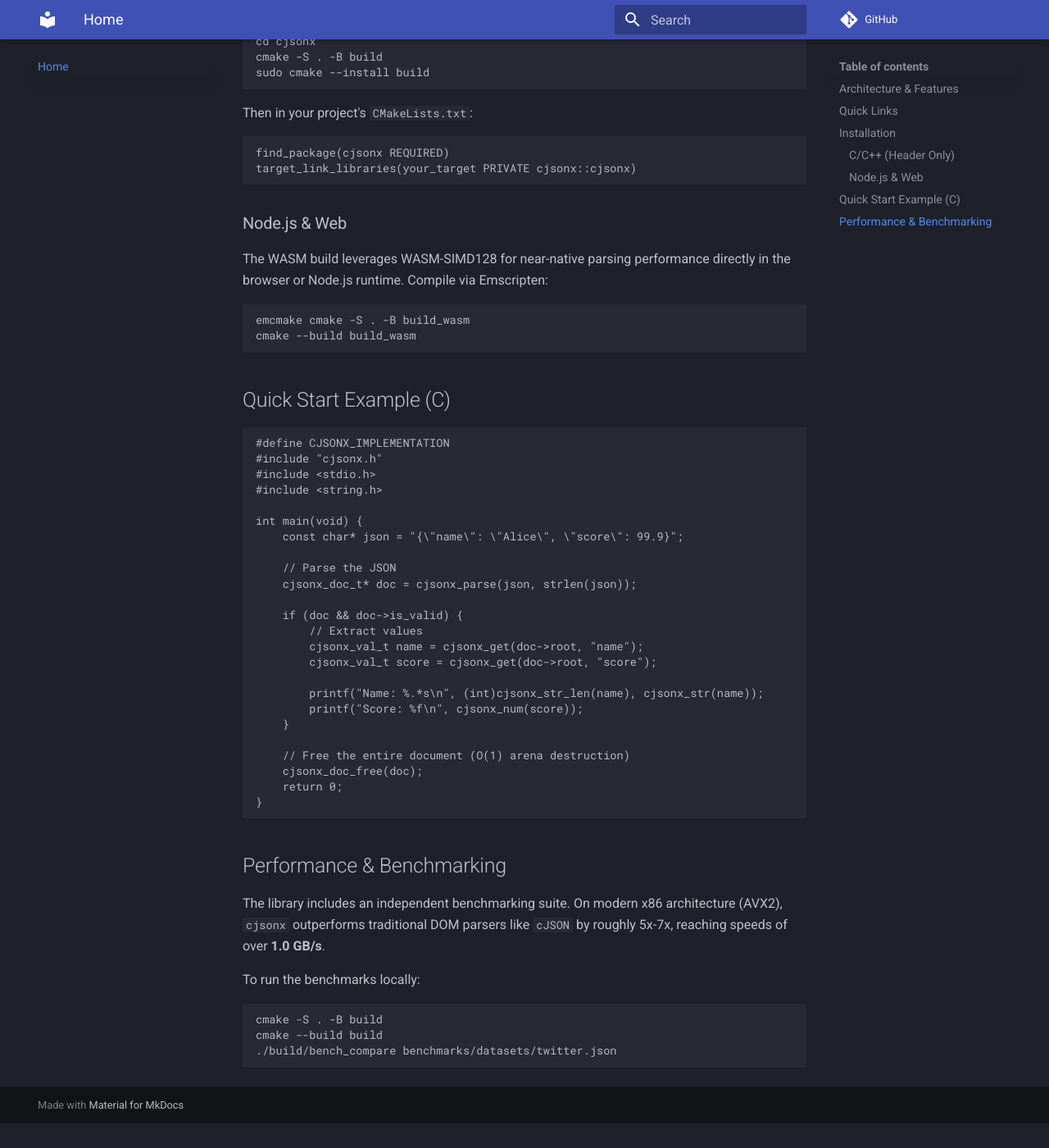
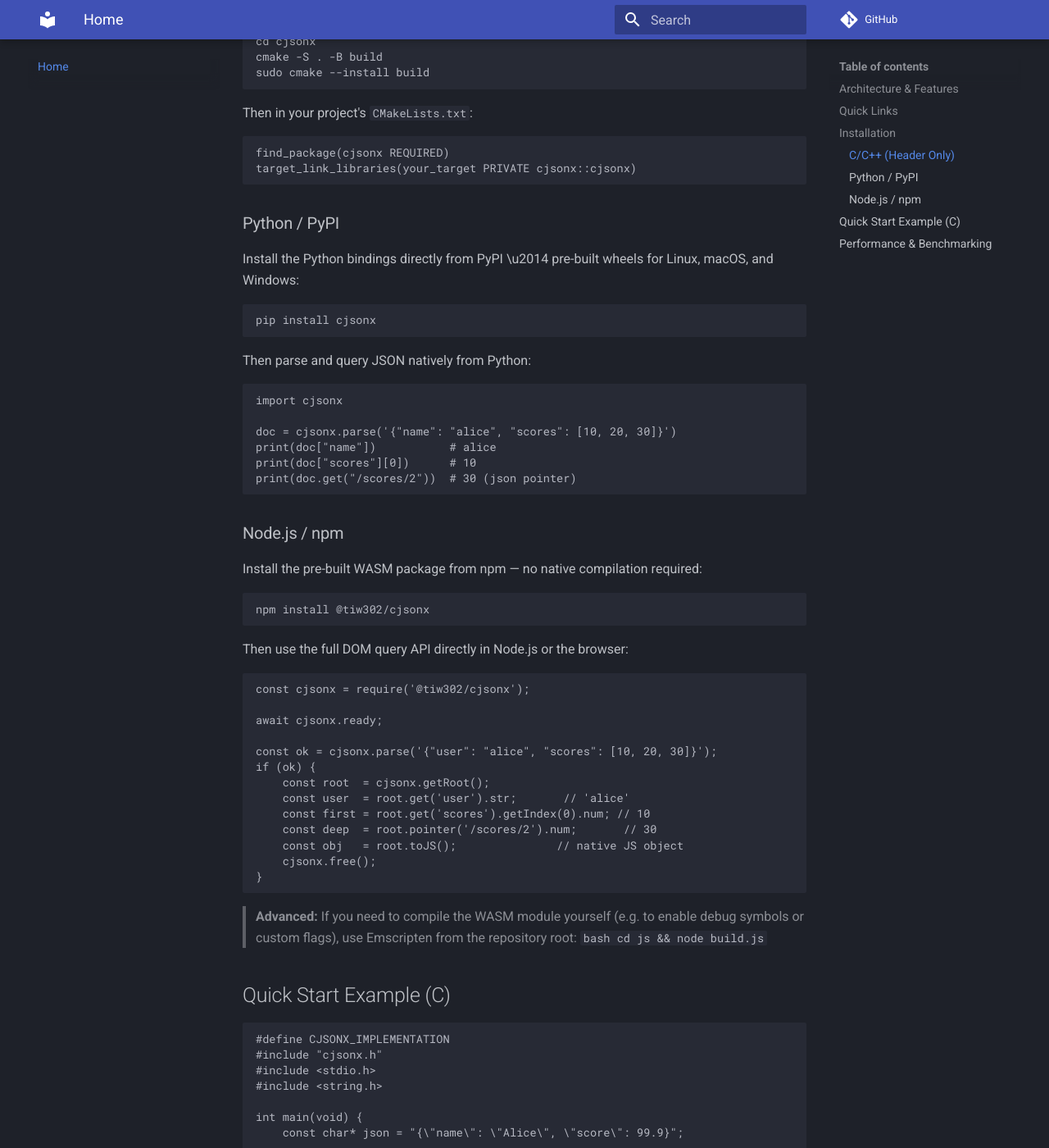
Before and after one commit to tiw302/cjsonx, an MkDocs documentation site: the page built from docs/index.md, in a window 1280 px wide and 1400 px high, scrolled down 1421 px. Shown: the whole window at 82% size. Built offline with MkDocs 1.6.1 and Material for MkDocs 9.7.7, drawn with Linux system fonts in a browser that asks for light colours; comment, search, counter and statistics services are not loaded; before the commit the page ends 2791 px from its top, so only the background shows below that.

````diff
--- a/docs/index.md
+++ b/docs/index.md
@@ -49,14 +49,55 @@ find_package(cjsonx REQUIRED)
 target_link_libraries(your_target PRIVATE cjsonx::cjsonx)
 ```
 
-### Node.js & Web
+### Python / PyPI
 
-The WASM build leverages WASM-SIMD128 for near-native parsing performance directly in the browser or Node.js runtime. Compile via Emscripten:
+Install the Python bindings directly from PyPI \u2014 pre-built wheels for Linux, macOS, and Windows:
 
 ```bash
-emcmake cmake -S . -B build_wasm
-cmake --build build_wasm
+pip install cjsonx
 ```
+
+Then parse and query JSON natively from Python:
+
+```python
+import cjsonx
+
+doc = cjsonx.parse('{"name": "alice", "scores": [10, 20, 30]}')
+print(doc["name"])           # alice
+print(doc["scores"][0])      # 10
+print(doc.get("/scores/2"))  # 30 (json pointer)
+```
+
+### Node.js / npm
+
+Install the pre-built WASM package from npm — no native compilation required:
+
+```bash
+npm install @tiw302/cjsonx
+```
+
+Then use the full DOM query API directly in Node.js or the browser:
+
+```js
+const cjsonx = require('@tiw302/cjsonx');
+
+await cjsonx.ready;
+
+const ok = cjsonx.parse('{"user": "alice", "scores": [10, 20, 30]}');
+if (ok) {
+    const root  = cjsonx.getRoot();
+    const user  = root.get('user').str;       // 'alice'
+    const first = root.get('scores').getIndex(0).num; // 10
+    const deep  = root.pointer('/scores/2').num;       // 30
+    const obj   = root.toJS();               // native JS object
+    cjsonx.free();
+}
+```
+
+> **Advanced:** If you need to compile the WASM module yourself (e.g. to enable debug symbols or custom flags), use Emscripten from the repository root:
+> ```bash
+> cd js && node build.js
+> ```
 
 ## Quick Start Example (C)
 
````
Also changed, not shown: README.md (+60 -2 lines), docs/api_reference.md (+23 -2 lines).
